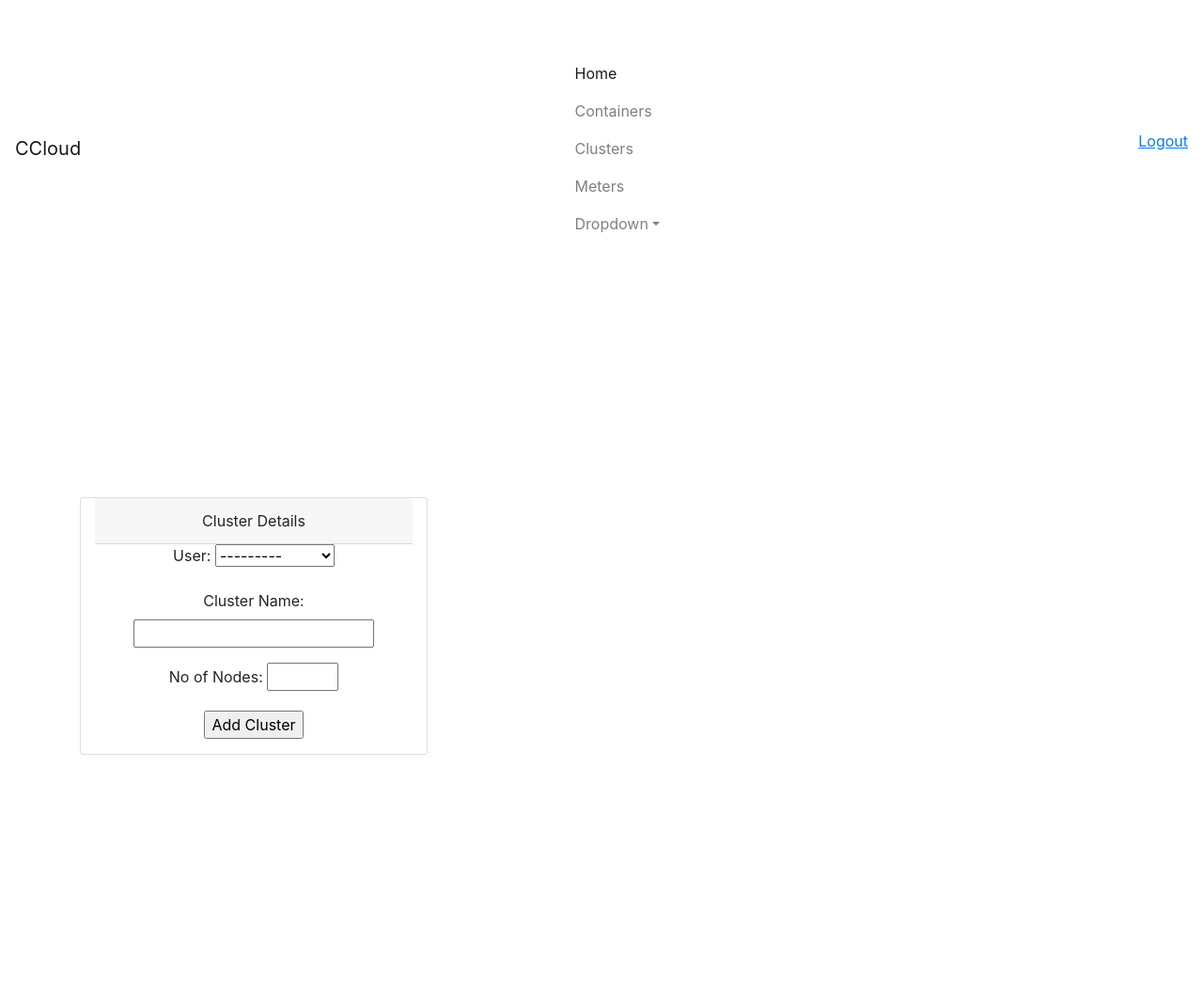
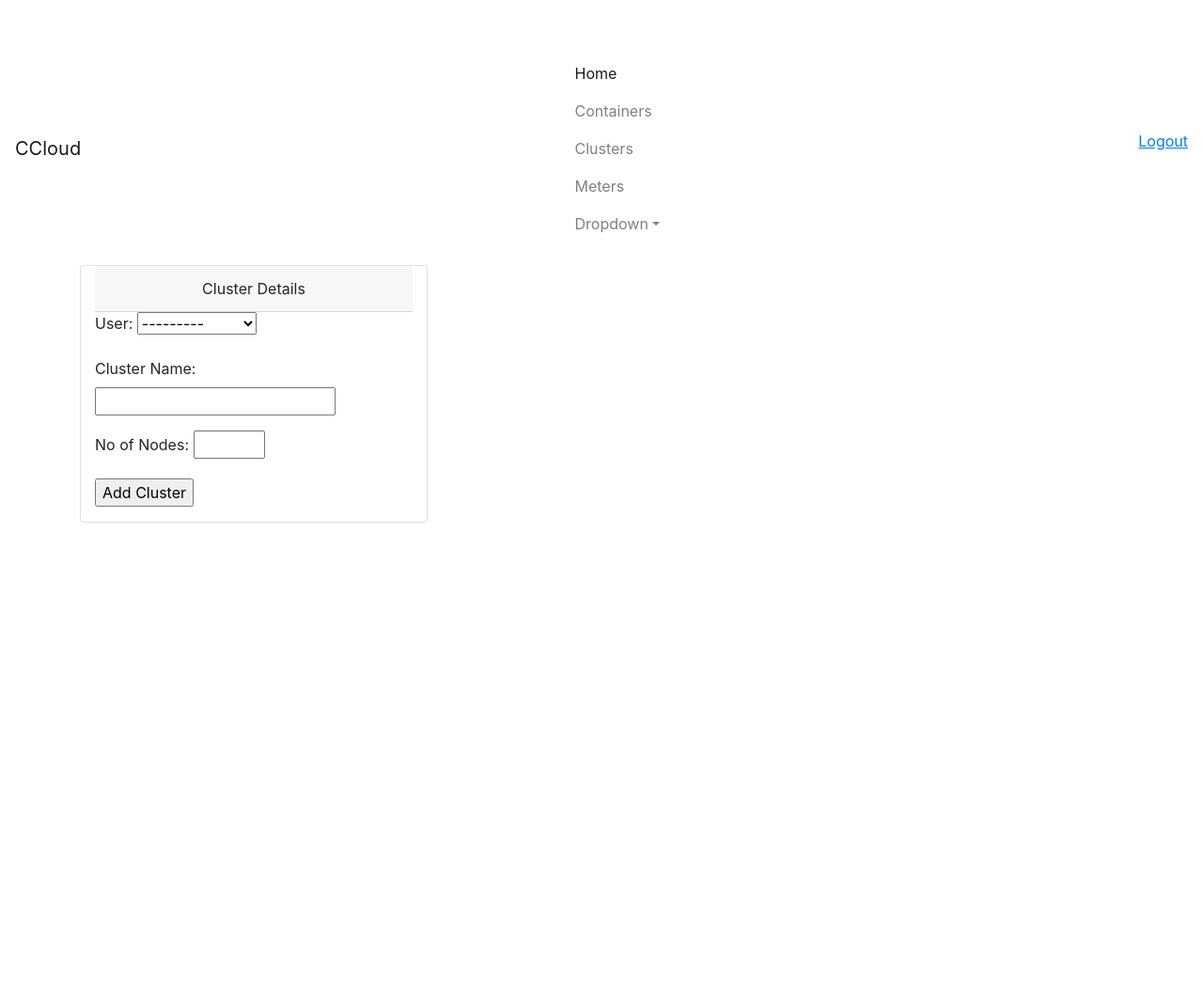
Before and after one commit to HariKripa1/Container-as-a-Service, a Django app: template ccloud/templates/ccloud/addclusterPage.html in a window 1280 px wide. Shown: the whole page at 94% size. After the commit the page ends 556 px from the top, so only its background shows below. Run offline with Django 3.2, Linux system fonts and the light colour scheme; the template is opened without the code that fills it: values that come from a table or form of the project are taken from there, others are empty; data comes from the database, SQL or seed files in the repository; some libraries are stand-ins or nearby versions.

Commit message:
small css changes

```diff
--- a/ccloud/templates/ccloud/addclusterPage.html
+++ b/ccloud/templates/ccloud/addclusterPage.html
@@ -10,16 +10,17 @@
 {% endblock %}
 
 {% block content %}
-<div class="container vertical-center" align="center">
-<div class="card col-md-4 col-offset-1">
-<div class="card-header"> Cluster Details </div>
+<p></p>
+<div class="container" >
+<div class="card col-sm-4 push-sm-4">
+<div class="card-header" align="center"> Cluster Details </div>
 <div class="card-block">
  {% if addflg %}
    <strong> {{ message }} </strong>
-   <a href="/ccloud/user/cluster/home/">Return to the homepage.</a><br />
+   <a href="/ccloud/mainPage">Return to the homepage.</a><br />
   {% else %}
-   <form id="addclusterPage" action="/ccloud/user/cluster/add/" method="post">
-	{% csrf_token %}
+  <form id="addPage" action="/ccloud/addclusterPage/" method="post">
+    {% csrf_token %}
     {{ form.as_p }}
     <input type="submit" name="Add" value="Add Cluster" />
   </form>
```
Also changed, not shown: 1 other file.
